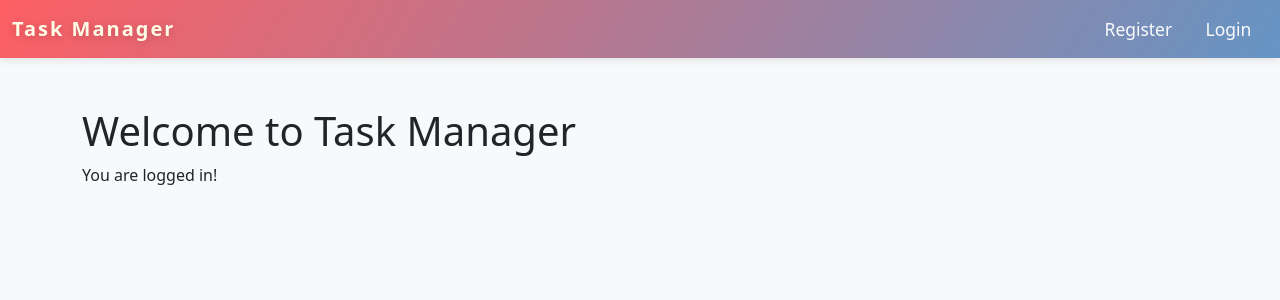
After one commit to HalidMY/Task-Manager-App, a Flask app: template templates/index.html in a window 1280 px wide. The commit adds this page. Shown: the top 300 px of the page. Run offline with Flask 3, Linux system fonts and the light colour scheme; the template is opened without the code that fills it, so the values that code supplies are empty.

Commit message:
add flash auto dismiss JS and fix static folder structure

```diff
--- a/app.py
+++ b/app.py
@@ -34,7 +34,7 @@ class User(db.Model):
 # -------------------------------------------------------
 @app.route("/")
 def index():
-    return render_template("layout.html")
+    return render_template("index.html")
 
 
 @app.route("/register", methods=["GET", "POST"])
@@ -93,7 +93,11 @@ def login():
     return render_template("login.html")
 
 
-
+@app.route("/logout")
+def logout():
+    session.clear()
+    flash("You've been logged out successfully", "success")
+    return redirect(url_for("login"))
 
 # -------------------------------------------------------
 # CREATE DATABASE
--- a/static/css/styles.css
+++ b/static/css/styles.css
@@ -19,6 +19,11 @@ body {
     max-width: 600px;
     padding: 12px 18px;
     width: 100%;
+    transition: opacity 0.8s ease-in-out;
+}
+
+.flash-message.fade-out {
+    opacity: 0;
 }
 
 .form-box {
--- /dev/null
+++ b/static/js/main.js
@@ -0,0 +1,13 @@
+document.addEventListener("DOMContentLoaded", function () {
+    const alerts = document.querySelectorAll(".flash-message");
+
+    alerts.forEach(alert => {
+        setTimeout(() => {
+            alert.classList.add("fade-out");
+        }, 1500);
+
+        setTimeout(() => {
+            alert.remove();
+        }, 2300);
+    });
+});
--- /dev/null
+++ b/templates/index.html
@@ -0,0 +1,8 @@
+{% extends "layout.html" %}
+
+{% block title %}Home{% endblock %}
+
+{% block content %}
+<h1 class="mt-4">Welcome to Task Manager</h1>
+<p>You are logged in!</p>
+{% endblock %}
--- a/templates/layout.html
+++ b/templates/layout.html
@@ -9,7 +9,6 @@
         <link href="https://cdn.jsdelivr.net/npm/bootstrap@5.3.2/dist/css/bootstrap.min.css" rel="stylesheet">
         <!-- My custom styles -->
         <link rel="stylesheet" href="{{ url_for('static', filename='css/styles.css') }}">
-
     </head>
     <body class="bg-light">
         <!-- Navbar -->
@@ -63,6 +62,6 @@
 
         <!-- Bootstrap JS -->
         <script src="https://cdn.jsdelivr.net/npm/bootstrap@5.3.2/dist/js/bootstrap.bundle.min.js"></script>
-
+        <script src="{{ url_for('static', filename='js/main.js') }}"></script>
     </body>
 </html>
```
